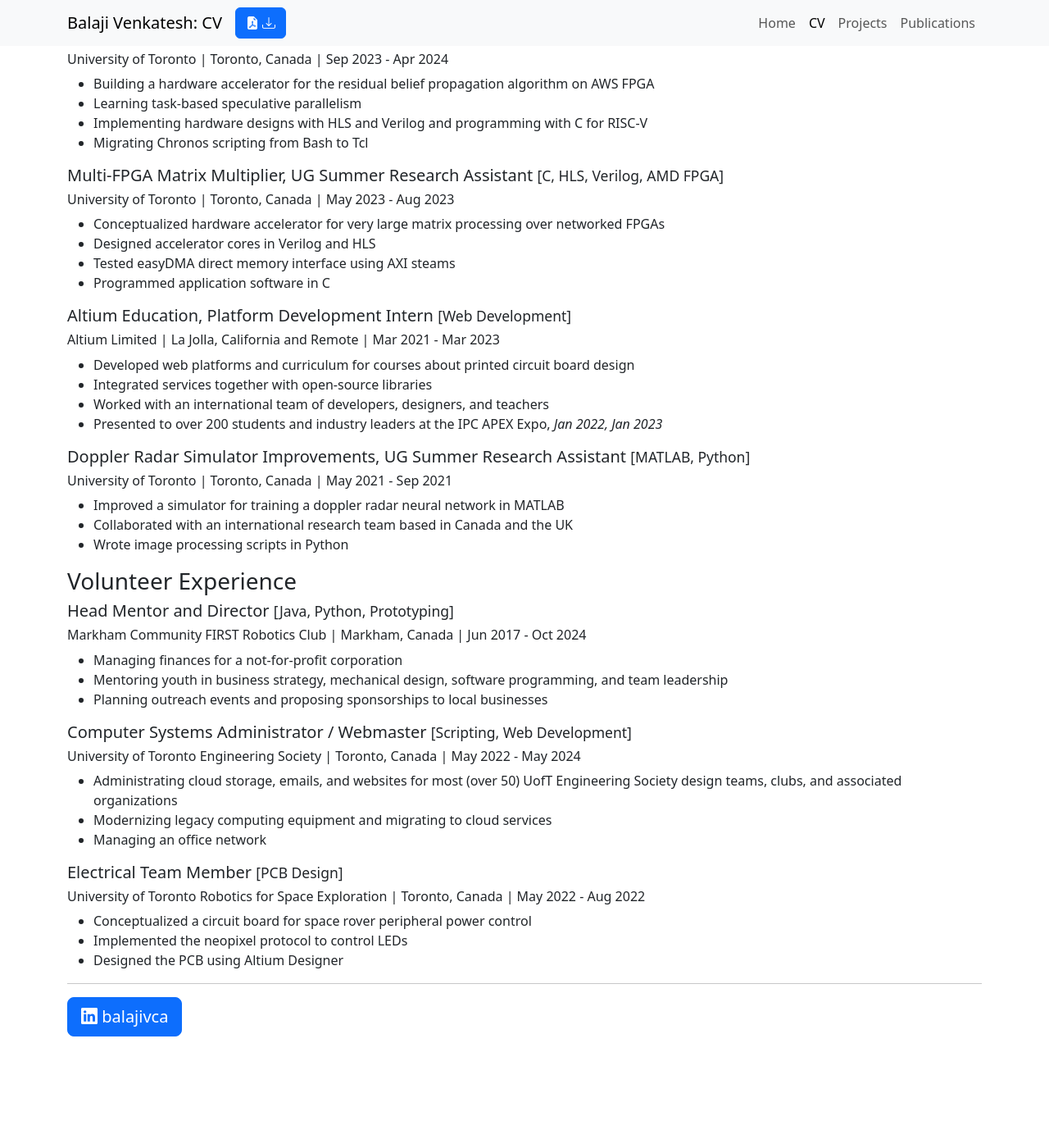
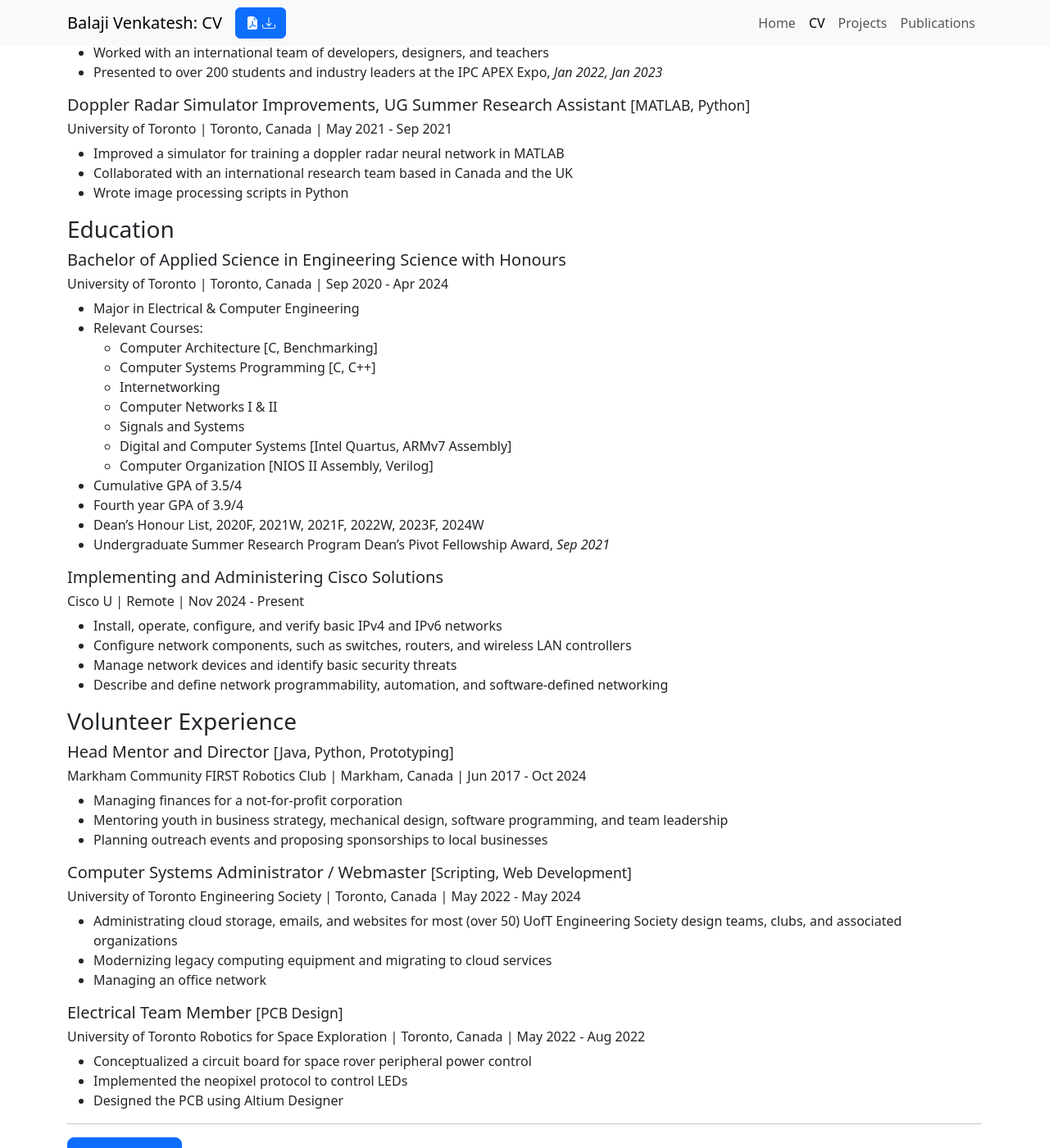
Before and after one commit to balaji-venkatesh/balaji-venkatesh.github.io, a Jekyll site: the page built from cv.md, in a window 1280 px wide and 1400 px high, scrolled down 665 px. Shown: the whole window at 82% size. Built offline with Jekyll 4.4.1, drawn with Linux system fonts in a browser that asks for light colours; before the commit the page ends 1949 px from its top, so only the background shows below that; some of the changed text lies outside the part shown.

Commit message:
Update cv.md

```diff
--- a/cv.md
+++ b/cv.md
@@ -1,25 +1,7 @@
 ---
 title: CV
-navbarextra: <a href="/assets/bv-resume-2024.pdf" type="button" class="me-auto btn btn-primary"><i class="bi-file-earmark-pdf-fill"></i> <i class="bi-download"></i></a>
+navbarextra: <a href="/assets/bv-resume.pdf" type="button" class="me-auto btn btn-primary"><i class="bi-file-earmark-pdf-fill"></i> <i class="bi-download"></i></a>
 ---
-
-### Education
-
-##### Bachelor of Applied Science in Engineering Science with Honours
-###### University of Toronto | Toronto, Canada | Sep 2020 - Apr 2024
-- Major in Electrical & Computer Engineering
-- Relevant Courses:
-  - Computer Architecture [C, Benchmarking]
-  - Computer Systems Programming  [C, C++]
-  - Internetworking
-  - Computer Networks I & II
-  - Signals and Systems
-  - Digital and Computer Systems [Intel Quartus, ARMv7 Assembly]
-  - Computer Organization [NIOS II Assembly, Verilog]
-- Cumulative GPA of 3.5/4
-- Fourth year GPA of 3.9/4
-- Dean’s Honour List, 2020F, 2021W, 2021F, 2022W, 2023F, 2024W
-- Undergraduate Summer Research Program Dean’s Pivot Fellowship Award, *Sep 2021*
 
 ### Skills
 
@@ -57,6 +39,31 @@
 - Collaborated with an international research team based in Canada and the UK
 - Wrote image processing scripts in Python
 
+### Education
+
+##### Bachelor of Applied Science in Engineering Science with Honours
+###### University of Toronto | Toronto, Canada | Sep 2020 - Apr 2024
+- Major in Electrical & Computer Engineering
+- Relevant Courses:
+  - Computer Architecture [C, Benchmarking]
+  - Computer Systems Programming  [C, C++]
+  - Internetworking
+  - Computer Networks I & II
+  - Signals and Systems
+  - Digital and Computer Systems [Intel Quartus, ARMv7 Assembly]
+  - Computer Organization [NIOS II Assembly, Verilog]
+- Cumulative GPA of 3.5/4
+- Fourth year GPA of 3.9/4
+- Dean’s Honour List, 2020F, 2021W, 2021F, 2022W, 2023F, 2024W
+- Undergraduate Summer Research Program Dean’s Pivot Fellowship Award, *Sep 2021*
+
+##### Implementing and Administering Cisco Solutions
+###### Cisco U | Remote | Nov 2024 - Present
+- Install, operate, configure, and verify basic IPv4 and IPv6 networks
+- Configure network components, such as switches, routers, and wireless LAN controllers
+- Manage network devices and identify basic security threats
+- Describe and define network programmability, automation, and software-defined networking
+
 ### Volunteer Experience
 
 ##### Head Mentor and Director <small> [Java, Python, Prototyping] </small>
```
